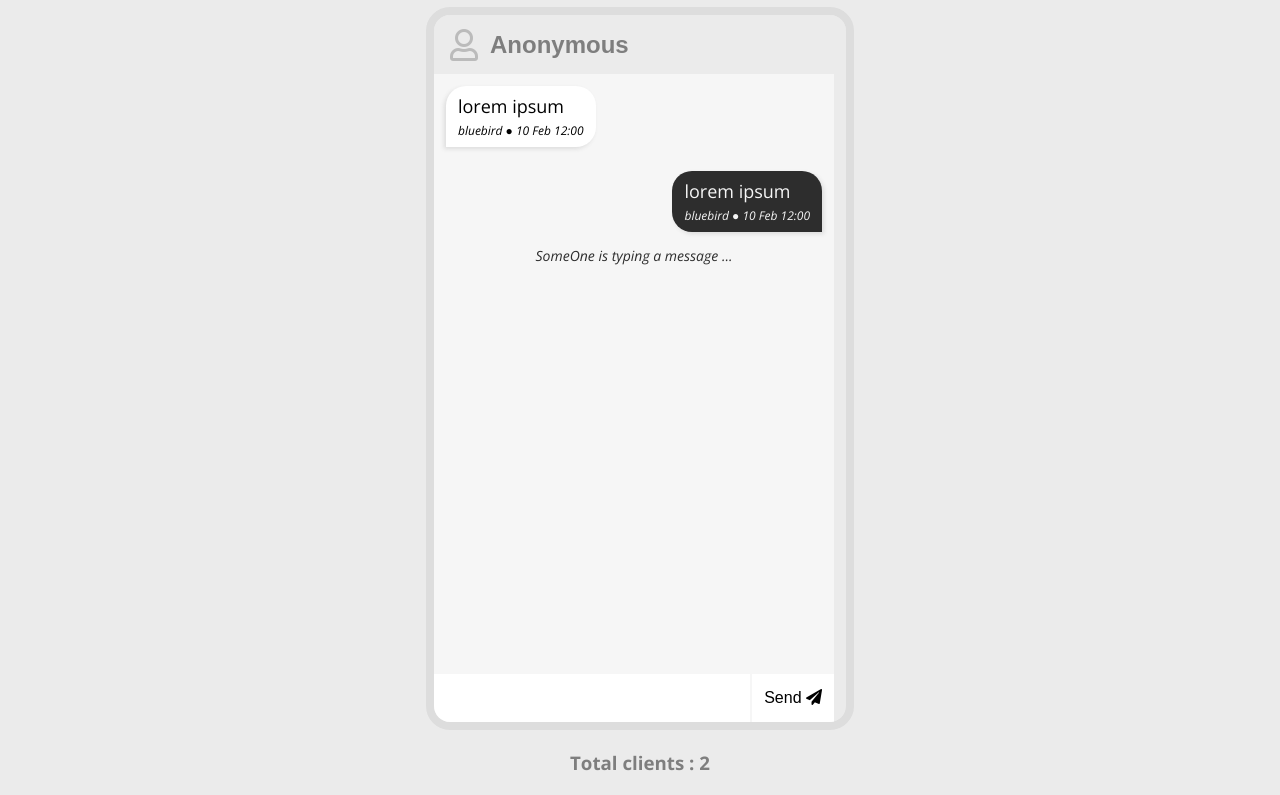
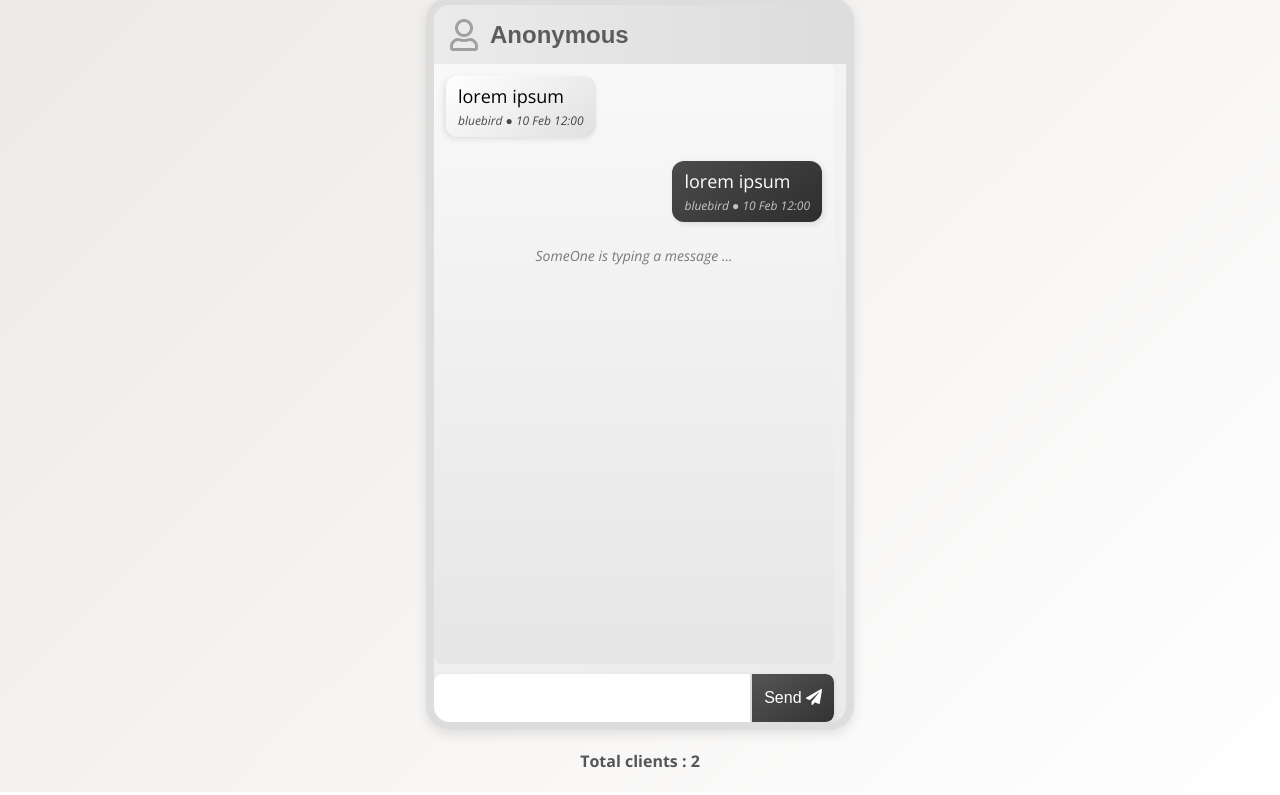
Before and after one commit to KRYPTONITErex/chat-websocket, a website: page public/index.html in a window 1280 px wide. Shown: the part 76-871 px from the top of the page. Drawn offline with nearby package versions, Linux system fonts and the light colour scheme; no server answers.

Commit message:
modify 1.1

```diff
--- a/public/style.css
+++ b/public/style.css
@@ -1,145 +1,173 @@
-*{
+* {
     margin: 0;
     padding: 0;
     box-sizing: border-box;
     scroll-behavior: smooth;
 }
 
-body{
+body {
     font-family: 'Open Sans', sans-serif;
-    /* display: flex;
-    flex-direction: column;
-    justify-content: center;
-    align-items: center; */
     display: grid;
     place-items: center;
-    background-color: #ebebeb;
+    background: linear-gradient(135deg, #ece9e6, #ffffff);
+    min-height: 100vh;
 }
 
-.title{
+.title {
     margin: 20px 0;
+    font-size: 24px;
+    font-weight: 700;
+    color: #444;
 }
 
-.main{
-    border: 8px solid #dddddd;
+.main {
+    border: 8px solid #ddd;
     border-radius: 24px;
     overflow: hidden;
+    background: linear-gradient(145deg, #f8f8f8, #ebebeb);
+    box-shadow: 0px 4px 12px rgba(0, 0, 0, 0.1);
 }
 
-.name{
+.name {
     display: flex;
     font-size: 32px;
     font-weight: 700;
     padding: 8px 16px;
-    color: #7e7e7e;
-    background-color: #ebebeb;
+    color: #5c5c5c;
+    background: linear-gradient(90deg, #ebebeb, #dcdcdc);
 }
 
 .name > span {
-    color: #bbb;
+    color: #a0a0a0;
 }
 
-.name-input{
+.name-input {
     font-size: 24px;
     font-weight: 700;
-    color: #7e7e7e;
+    color: #5c5c5c;
     flex-grow: 1;
     border: none;
     margin: 0px 12px;
     outline: none;
-    background-color: #ebebeb;
+    background: transparent;
 }
 
 .message-container {
     display: flex;
     flex-direction: column;
-    background-color: #f6f6f6;
+    background: linear-gradient(180deg, #f9f9f9, #e6e6e6);
     width: 400px;
     height: 600px;
     overflow-y: auto;
-    overflow-x: hidden;
-    padding-bottom: 40px;  /* Reserve space for typing feedback */
+    padding-bottom: 40px;
     position: relative;
+    border-radius: 8px;
 }
 
 .message-feedback {
     width: 100%;
     text-align: center;
     padding-bottom: 8px;
+    font-style: italic;
+    color: #5c5c5c;
+    opacity: 0.8;
 }
 
-.message-left, .message-right{
+.message-left, .message-right {
     list-style: none;
     padding: 8px 12px;
     margin: 12px;
     max-width: 250px;
     font-size: 18px;
     word-wrap: break-word;
+    border-radius: 12px;
 }
 
-.message-left{
-    border-radius: 20px 20px 20px 0px;
+.message-left {
+    background: linear-gradient(145deg, #ffffff, #e0e0e0);
     align-self: flex-start;
-    background-color: #fff;
-    box-shadow: -2px 2px 4px #dcdcdc;
+    box-shadow: -2px 2px 6px rgba(0, 0, 0, 0.1);
 }
 
-.message-right{
-    border-radius: 20px 20px 0px 20px;
+.message-right {
+    background: linear-gradient(145deg, #4c4c4c, #2d2d2d);
     align-self: flex-end;
-    background-color: #2d2d2d;
-    box-shadow: 2px 2px 4px #dcdcdc;
-    color: #f6f6f6;
+    color: #fff;
+    box-shadow: 2px 2px 6px rgba(0, 0, 0, 0.1);
 }
 
-.message-left > p > span, .message-right > p > span  {
+.message-left > p > span, .message-right > p > span {
     display: block;
     font-style: italic;
     font-size: 12px;
     margin-top: 4px;
+    opacity: 0.7;
 }
 
-.feedback{
-    font-style: italic;
+.feedback {
     font-size: 14px;
-    padding: 0px 16px 16px 16px;
-    color: #2d2d2d;
+    padding: 12px;
+    color: #5c5c5c;
     text-align: center;
 }
 
-.message-form{
+.message-form {
     display: flex;
     justify-content: space-between;
     width: 400px;
+    margin-top: 10px;
+    border-radius: 8px;
+    overflow: hidden;
+    box-shadow: 0px 2px 6px rgba(0, 0, 0, 0.1);
 }
 
-.message-input{
+.message-input {
     flex-grow: 1;
     height: 48px;
     font-size: 16px;
     border: none;
+    padding: 0px 12px;
+    background: #fff;
+    border-radius: 8px 0 0 8px;
     outline: none;
-    padding: 0px 12px;
-    background-color: #fff;
 }
 
-.send-button{
+.send-button {
     height: 48px;
     font-size: 16px;
     border: none;
     padding: 0px 12px;
-    outline: none;
-    background-color: #fff;
+    background: linear-gradient(145deg, #555, #333);
+    color: #fff;
     cursor: pointer;
+    border-radius: 0 8px 8px 0;
+    transition: background 0.2s ease-in-out;
 }
 
-.v-divider{
+.send-button:hover {
+    background: linear-gradient(145deg, #666, #444);
+}
+
+.v-divider {
     height: 48px;
     width: 2px;
-    background-color: #f6f6f6;
+    background: #ddd;
 }
 
-.clients-total{
+.clients-total {
     margin: 20px 0;
-    color: #7e7e7e;
+    font-size: 16px;
+    color: #555;
 }
+
+/* Smooth Fade In for Messages */
+@keyframes fadeIn {
+    from {
+        opacity: 0;
+        transform: translateY(10px);
+    }
+    to {
+        opacity: 1;
+        transform: translateY(0);
+    }
+}
```
